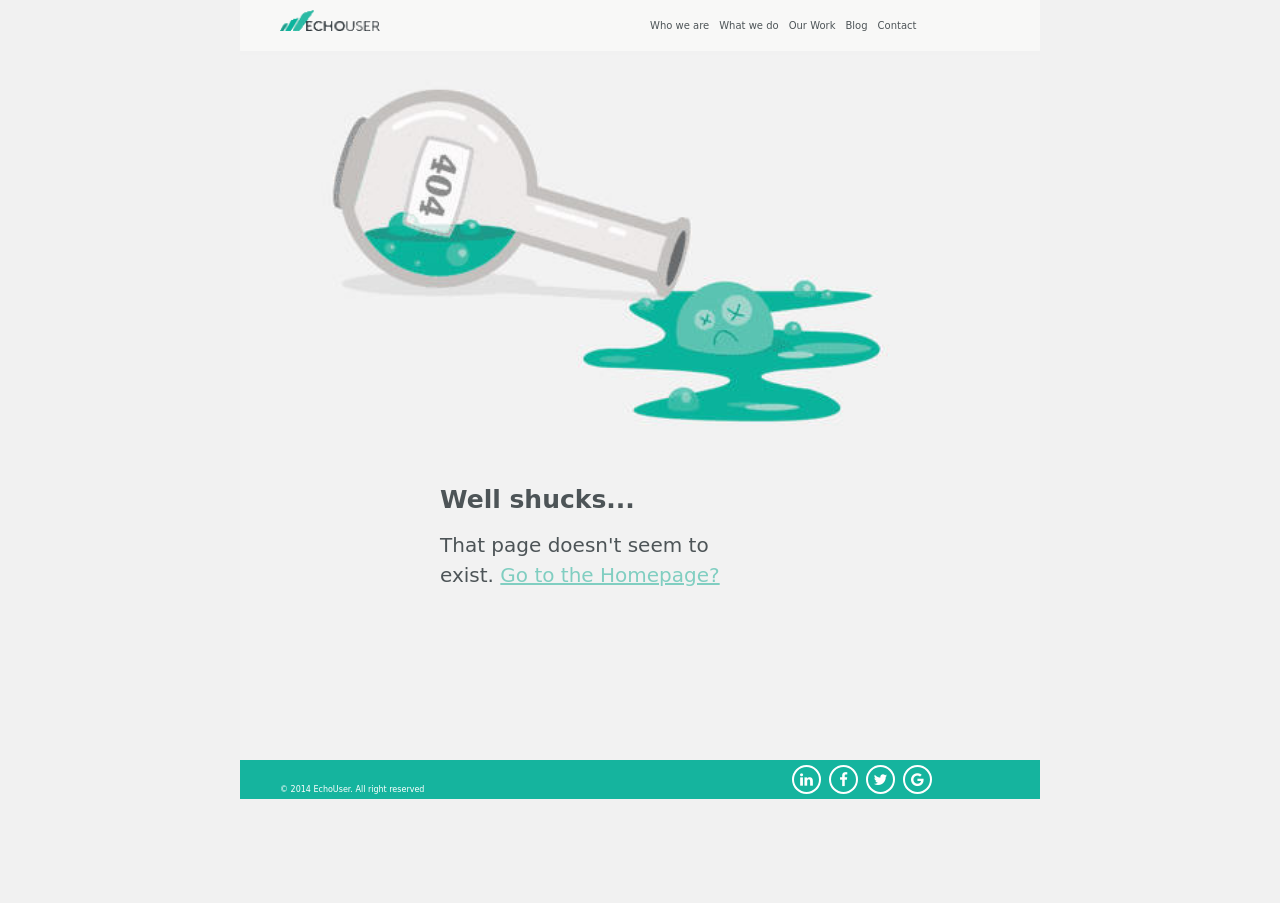
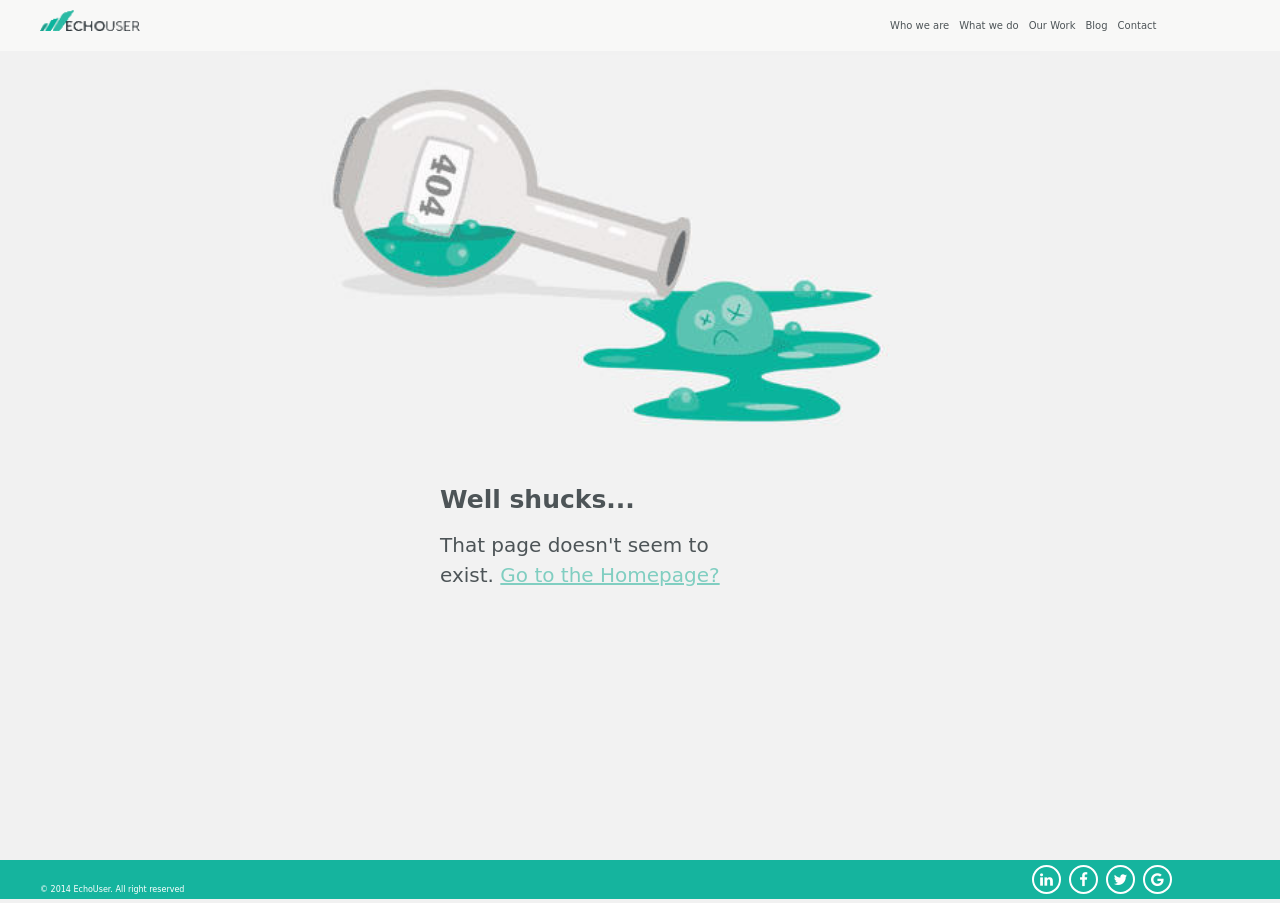
Before and after one commit to lauraMeiz/404, a website: page index.html in a window 1280 px wide. Before the commit the page ends 800 px from the top, so only its background shows below. Drawn offline with Linux system fonts and the light colour scheme.

Commit message:
header footer

```diff
--- a/css/main.css
+++ b/css/main.css
@@ -1,12 +1,11 @@
 body {
+  height: 100%;
   margin: 0;
   background-color: #f1f1f1;
 }
 .main-header {
   display: inline-block;
-  width: 800px;
-  margin-left: calc(50% - 400px);
-
+  width: 100%;
   background-color: #f8f8f7;
 }
 
@@ -39,7 +38,7 @@ body {
   background-color: #f2f2f2;
   width: 800px;
   margin-left: calc(50% - 400px);
-  padding-bottom: 150px;
+  padding-bottom: 250px;
   float: left;
 }
 
@@ -72,11 +71,11 @@ body {
 }
 
 .main-footer {
+  position: relative;
   background-color: #15b49e;
-  width: 800px;
-  margin-left: calc(50% - 400px);
-  float: left;
+  width: 100%;
   display: inline-block;
+  bottom: 0;
 }
 .right {
   background-color: #15b49e;
```
